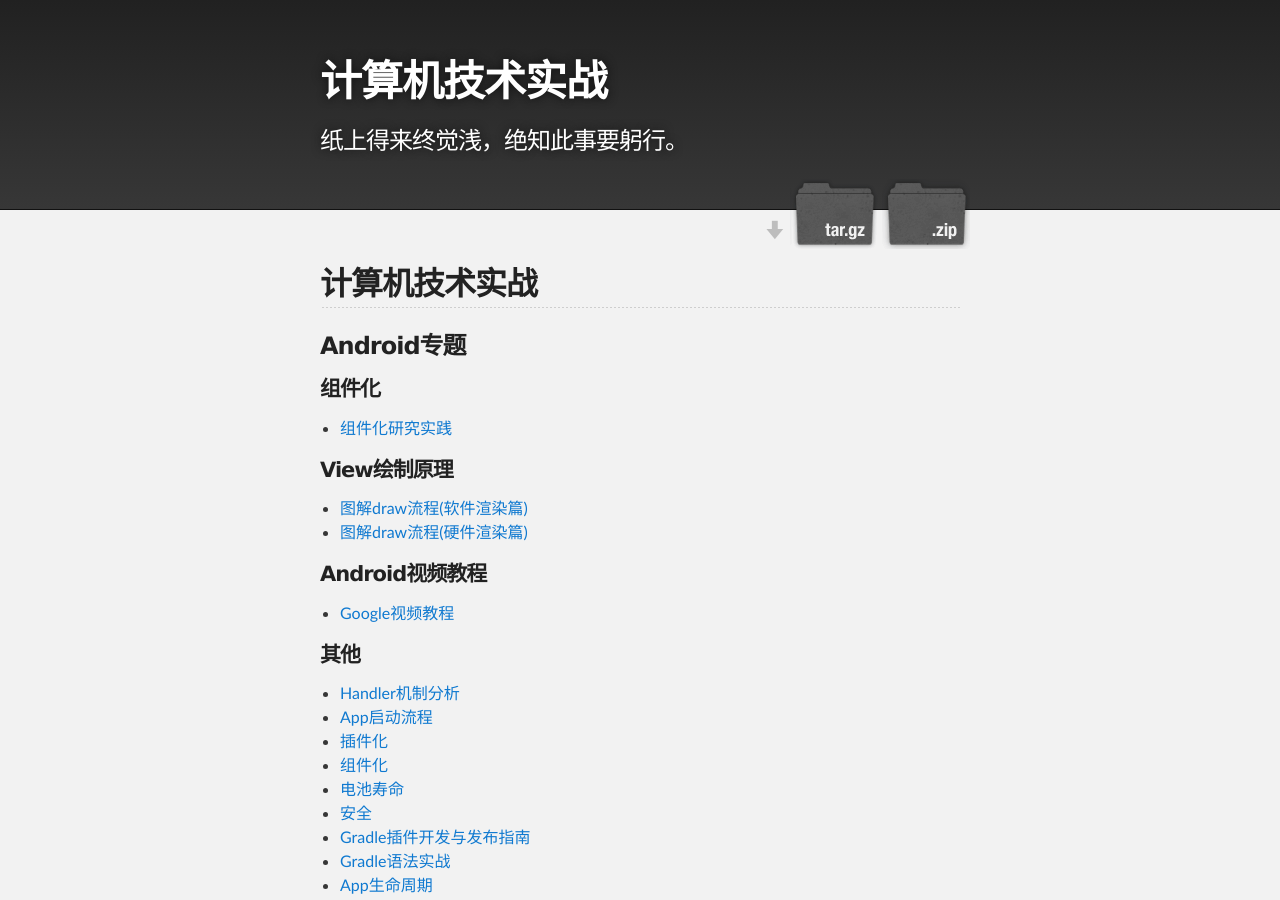
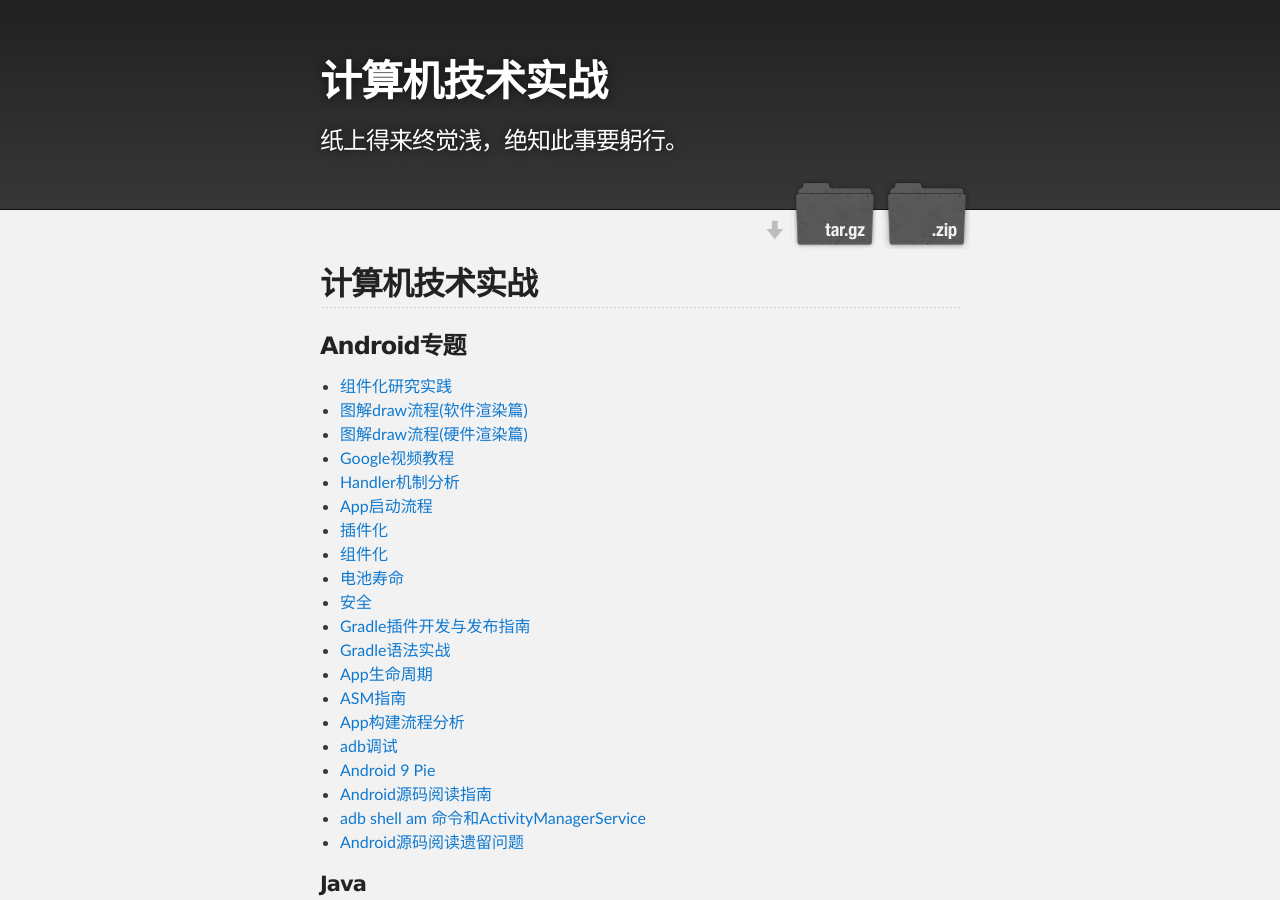
Before and after one commit to mwping/mwping.github.io, a Jekyll site: the page built from index.md, in a window 1280 px wide and 900 px high. Built offline with Jekyll 4.4.1, drawn with Linux system fonts in a browser that asks for light colours; our own code applies the rules of GitHub Pages for plain Markdown files.

Commit message:
fix 目录

```diff
--- a/index.md
+++ b/index.md
@@ -6,21 +6,10 @@
 
 ### Android专题
 
-#### 组件化
-
 * [组件化研究实践](./android/componentization.html)
-
-#### View绘制原理
-
 * [图解draw流程(软件渲染篇)](./android/drawSoftware.html)
 * [图解draw流程(硬件渲染篇)](./android/drawHardware.html)
-
-#### Android视频教程
-
 * [Google视频教程](./android/google-video.html)
-
-#### 其他
-
 * [Handler机制分析](./android/handler.html)
 * [App启动流程](./android/app_startup.html)
 * [插件化](./android/pluggable.html)
```
